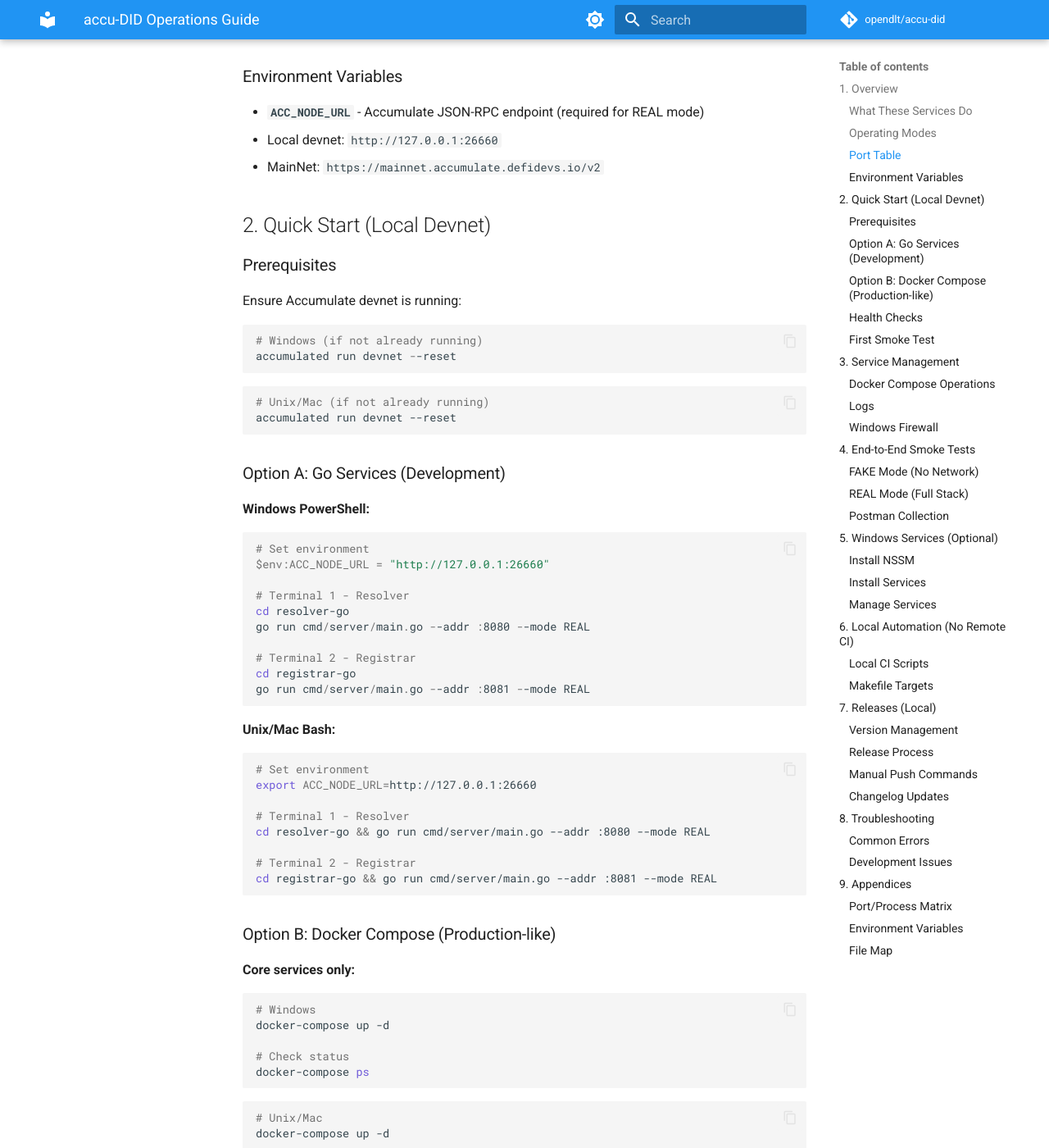
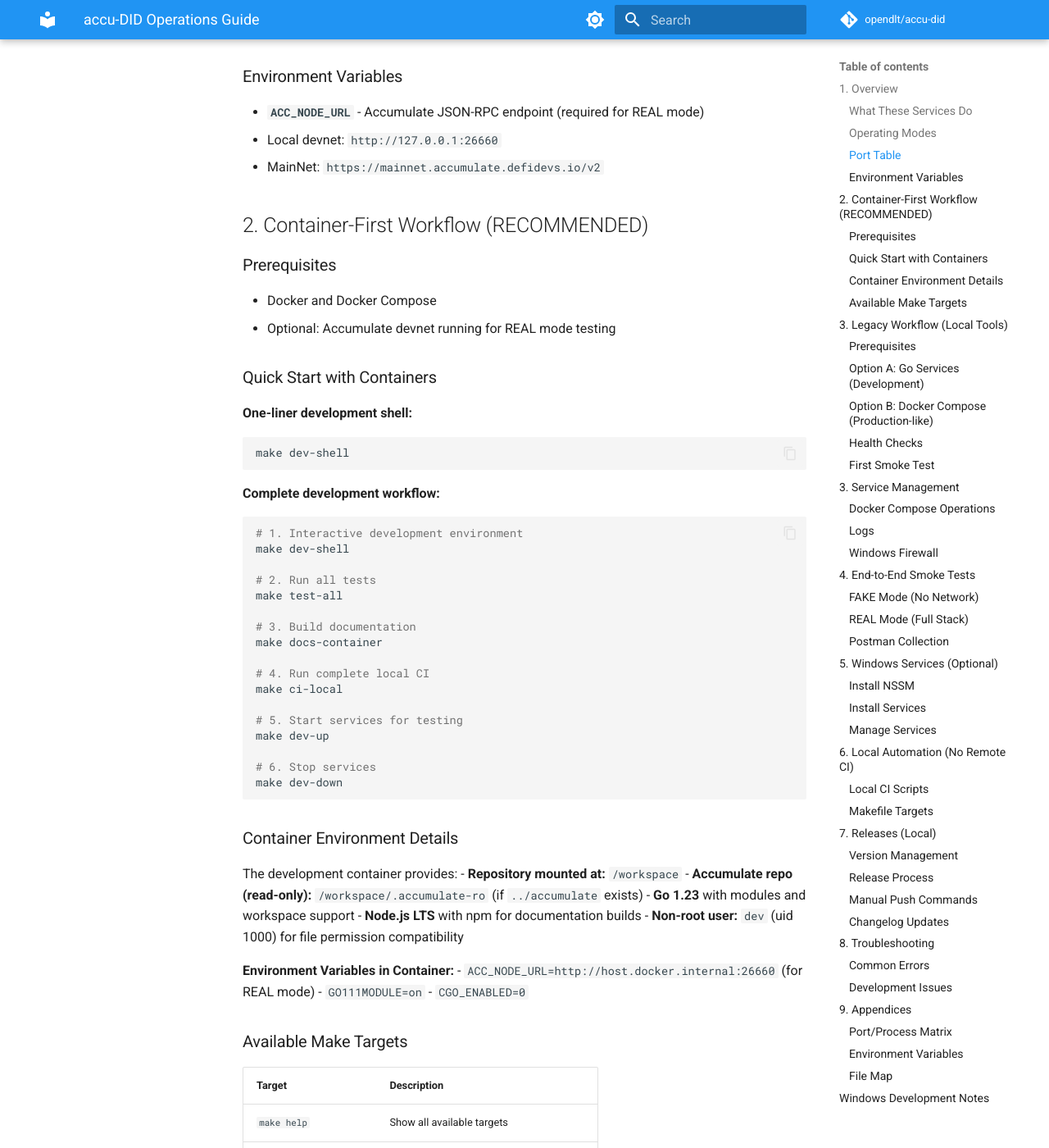
Before and after one commit to opendlt/accu-did, an MkDocs documentation site: the page built from docs/ops/OPERATIONS.md, in a window 1280 px wide and 1400 px high, scrolled down 939 px. Shown: the whole window at 82% size. Built offline with MkDocs 1.6.1 and Material for MkDocs 9.7.7, drawn with Linux system fonts in a browser that asks for light colours; comment, search, counter and statistics services are not loaded; some of the changed text lies outside the part shown.

Commit message:
docs: update operations guide for container workflow
- Add 'Container-first workflow' section
- Show usage of make targets
- Note Windows .ps1 scripts as legacy fallback
- Refresh index.html from template

````diff
--- a/docs/ops/OPERATIONS.md
+++ b/docs/ops/OPERATIONS.md
@@ -29,20 +29,77 @@
   - Local devnet: `http://127.0.0.1:26660`
   - MainNet: `https://mainnet.accumulate.defidevs.io/v2`
 
-## 2. Quick Start (Local Devnet)
+## 2. Container-First Workflow (RECOMMENDED)
 
 ### Prerequisites
 
-Ensure Accumulate devnet is running:
-```powershell
-# Windows (if not already running)
-accumulated run devnet --reset
+- Docker and Docker Compose
+- Optional: Accumulate devnet running for REAL mode testing
+
+### Quick Start with Containers
+
+**One-liner development shell:**
+```bash
+make dev-shell
 ```
 
+**Complete development workflow:**
 ```bash
-# Unix/Mac (if not already running)
-accumulated run devnet --reset
+# 1. Interactive development environment
+make dev-shell
+
+# 2. Run all tests
+make test-all
+
+# 3. Build documentation
+make docs-container
+
+# 4. Run complete local CI
+make ci-local
+
+# 5. Start services for testing
+make dev-up
+
+# 6. Stop services
+make dev-down
 ```
+
+### Container Environment Details
+
+The development container provides:
+- **Repository mounted at:** `/workspace`
+- **Accumulate repo (read-only):** `/workspace/.accumulate-ro` (if `../accumulate` exists)
+- **Go 1.23** with modules and workspace support
+- **Node.js LTS** with npm for documentation builds
+- **Non-root user:** `dev` (uid 1000) for file permission compatibility
+
+**Environment Variables in Container:**
+- `ACC_NODE_URL=http://host.docker.internal:26660` (for REAL mode)
+- `GO111MODULE=on`
+- `CGO_ENABLED=0`
+
+### Available Make Targets
+
+| Target | Description |
+|--------|-------------|
+| `make help` | Show all available targets |
+| `make dev-shell` | Launch interactive development container |
+| `make test-all` | Run all Go tests in container |
+| `make docs-container` | Build API documentation in container |
+| `make ci-local` | Run complete CI pipeline in container |
+| `make dev-up` | Start resolver and registrar services |
+| `make dev-down` | Stop all development services |
+| `make check-imports` | Verify no forbidden imports |
+| `make conformance` | Run conformance tests |
+| `make perf` | Run performance tests with k6 |
+
+## 3. Legacy Workflow (Local Tools)
+
+### Prerequisites
+
+- Go 1.23+
+- Node.js LTS (for documentation)
+- Optional: Accumulate devnet running
 
 ### Option A: Go Services (Development)
 
@@ -585,4 +642,16 @@
 | `VERSION` | Current version |
 | `CHANGELOG.md` | Release notes |
 | `Makefile` | Build automation |
-| `docker-compose.yml` | Container orchestration |
+| `docker-compose.yml` | Container orchestration (production) |
+| `docker-compose.dev.yml` | Development container orchestration |
+| `docker/dev/Dockerfile` | Development container image |
+
+## Windows Development Notes
+
+**Container-First Approach:** Windows users should primarily use the containerized development workflow (`make dev-shell`, etc.) for consistency and easier onboarding.
+
+**PowerShell Scripts:** The `.ps1` scripts in `scripts/` are maintained as legacy fallbacks but are **secondary** to the Linux container approach. New team members should start with containers.
+
+**WSL2 Recommended:** For Windows users, WSL2 with Docker Desktop provides the best container development experience.
+
+**File Permissions:** The development container uses uid 1000 (`dev` user) which maps well to most Linux and WSL2 environments. Windows file permission issues are avoided by working inside the container.
````
Also changed, not shown: docs/site/index.html (line endings or trailing spaces).
